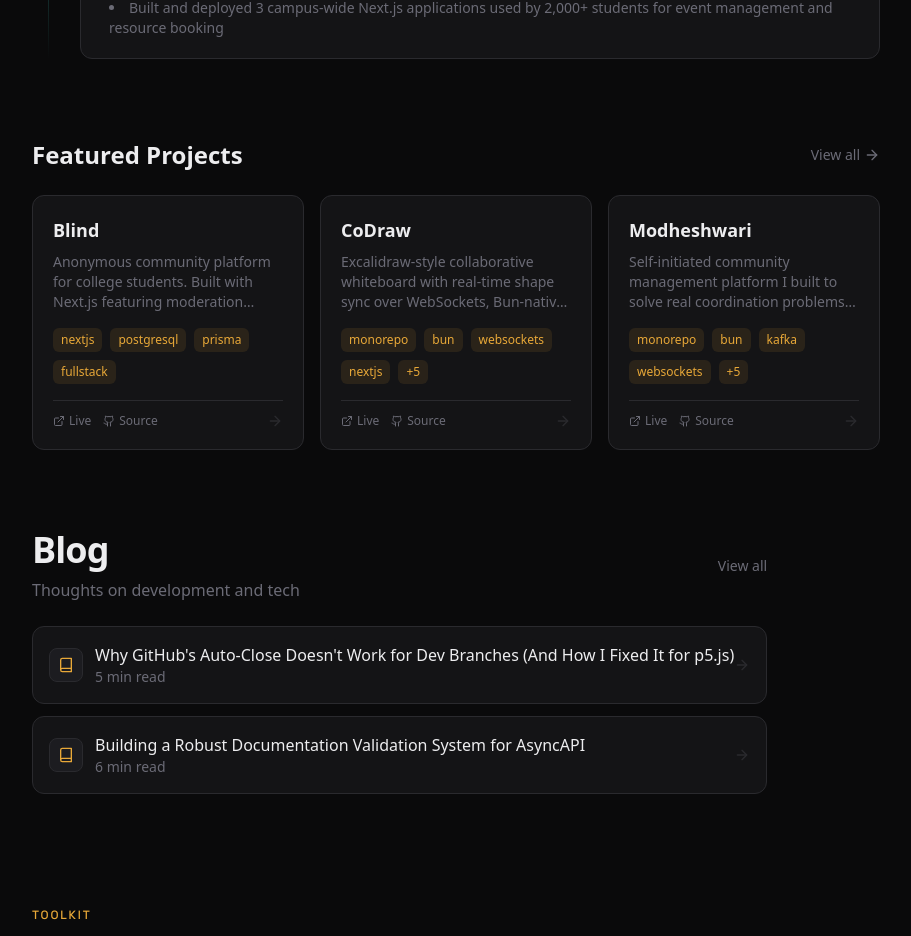
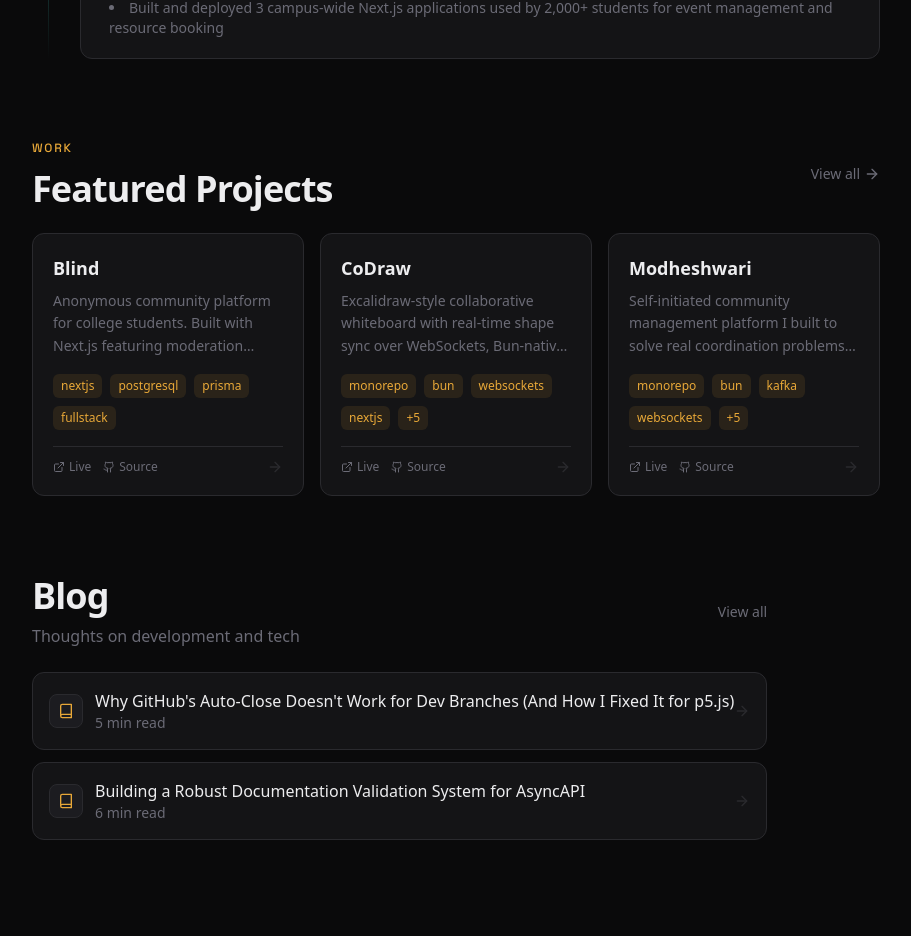
Before and after one commit to NalinDalal/portfolio, a Next.js app: page / in a window 1280 px wide. Shown: the part 2720-3656 px from the top of the page, without its empty margins (184-1095 px from the left). Built offline with nearby package versions, Linux system fonts and the light colour scheme.

Commit message:
Redesign project cards

```diff
--- a/components/FeaturedProjects.tsx
+++ b/components/FeaturedProjects.tsx
@@ -8,9 +8,12 @@ export default function FeaturedProjects() {
   return (
     <section className="w-full">
       <div className="flex items-center justify-between mb-6">
-        <h2 className="font-display font-bold text-2xl text-text-primary">
-          Featured Projects
-        </h2>
+        <div>
+          <p className="section-label">Work</p>
+          <h2 className="font-display font-bold text-3xl md:text-4xl tracking-tight text-text-primary">
+            Featured Projects
+          </h2>
+        </div>
         <Link
           href="/projects"
           className="text-sm text-text-secondary hover:text-accent transition-colors flex items-center gap-1"
@@ -26,12 +29,12 @@ export default function FeaturedProjects() {
             href={project.caseStudy || `/projects/${project.slug}`}
             className="group block"
           >
-            <div className="h-full p-5 rounded-xl border border-border bg-surface hover:border-accent/50 transition-all duration-300 flex flex-col">
+            <div className="h-full p-5 rounded-xl border border-border bg-surface hover:border-accent/50 transition-all duration-200 flex flex-col gradient-border-top">
               <div className="flex-1">
                 <h3 className="font-display font-semibold text-lg text-text-primary group-hover:text-accent transition-colors mb-2">
                   {project.projectName}
                 </h3>
-                <p className="text-sm text-text-secondary mb-4 line-clamp-3">
+                <p className="text-sm text-text-secondary mb-4 line-clamp-3 leading-relaxed">
                   {project.description}
                 </p>
               </div>
```
